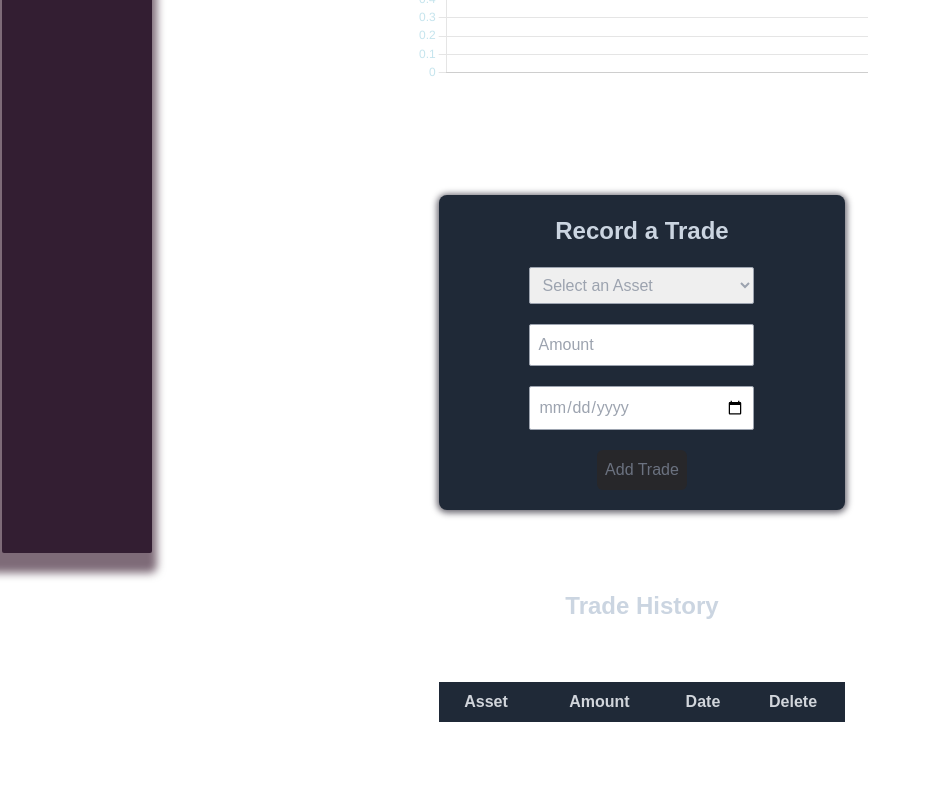
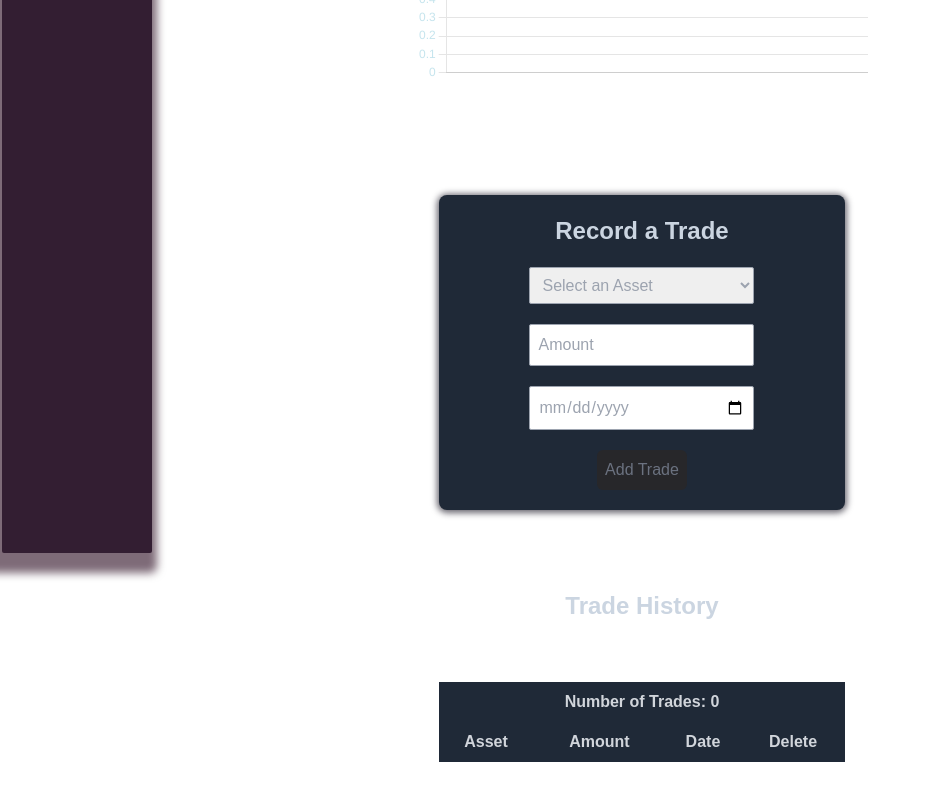
Before and after one commit to Dawnzy233/tradermeu, a Next.js app: page / in a window 1280 px wide. Shown: the part 252-1052 px from the top of the page, without its empty margins (0-931 px from the left). Built offline with nearby package versions, Linux system fonts and the light colour scheme.

Commit message:
added number of trades and changed Zcash to Litecoin

```diff
--- a/app/components/Graph.tsx
+++ b/app/components/Graph.tsx
@@ -152,7 +152,7 @@ const Graph = () => {
             >
               <option value=''>Select an Asset</option>
               <option value='Bitcoin'>Bitcoin</option>
-              <option value='ZCash'>ZCash</option>
+              <option value='Litecoin'>Litecoin</option>
               <option value='AUDUSD'>AUDUSD</option>
               <option value='EURUSD'>EURUSD</option>
               <option value='GOLD'>GOLD</option>
@@ -187,6 +187,9 @@ const Graph = () => {
         <table className='min-w-full  bg-gray-800 text-gray-300 text-center mt-10'>
           <thead>
             <tr>
+              <th colSpan={5} className='py-2 text-center'>Number of Trades: {trades.length}</th>
+            </tr>
+            <tr>
               <th className='py-2'>Asset</th>
               <th className='py-2'>Amount</th>
               <th className='py-2'>Date</th>
```
